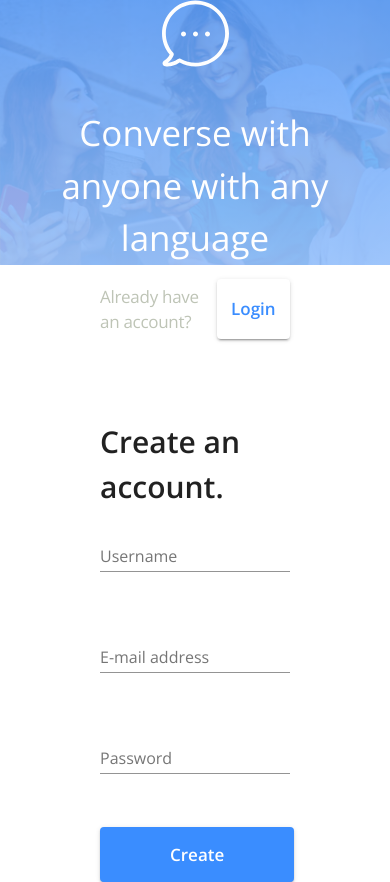
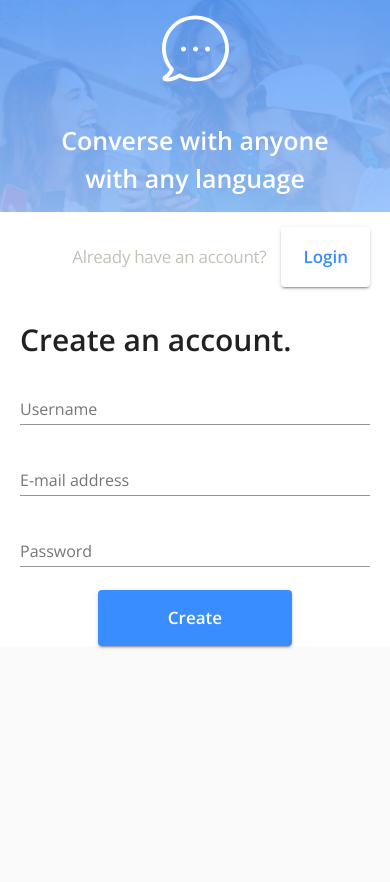
Before and after one commit to Simplemart17/chat-application, a React (Create React App) app in the folder client/: page /register in a window 390 px wide. After the commit the page ends 844 px from the top, so only its background shows below. Built offline with nearby package versions, Linux system fonts and the light colour scheme; no server answers.

Commit message:
implement feedback on mobile responsiveness

```diff
--- a/client/src/App.js
+++ b/client/src/App.js
@@ -1,5 +1,5 @@
 import React from "react";
-import { MuiThemeProvider } from "@material-ui/core";
+import { MuiThemeProvider, CssBaseline } from "@material-ui/core";
 import { BrowserRouter } from "react-router-dom";
 import { Provider } from "react-redux";
 import store from "./store";
@@ -12,6 +12,7 @@ function App() {
     <Provider store={store}>
       <MuiThemeProvider theme={theme}>
         <BrowserRouter>
+        <CssBaseline />
           <Routes />
         </BrowserRouter>
       </MuiThemeProvider>
--- a/client/src/Login.js
+++ b/client/src/Login.js
@@ -1,14 +1,17 @@
 import React from 'react'
 import { Redirect, useHistory } from 'react-router-dom'
 import { connect } from 'react-redux'
-import { Grid, CssBaseline } from '@material-ui/core'
+import { Grid } from '@material-ui/core'
 import { login } from './store/utils/thunkCreators'
 import { makeStyles } from '@material-ui/core/styles'
 import { AuthPageImage, LoginPageDetails } from './components/AuthPage'
 
-const useStyles = makeStyles(() => ({
+const useStyles = makeStyles((theme) => ({
   root: {
     height: '100vh',
+    [theme.breakpoints.down('sm')]: {
+      display: 'block'
+    },
   },
 }))
 
@@ -31,7 +34,6 @@ const Login = (props) => {
 
   return (
     <Grid container className={classes.root}>
-      <CssBaseline />
       <AuthPageImage />
       <LoginPageDetails
         handleLogin={handleLogin}
--- a/client/src/Signup.js
+++ b/client/src/Signup.js
@@ -1,14 +1,17 @@
 import React, { useState } from 'react'
 import { Redirect, useHistory } from 'react-router-dom'
 import { connect } from 'react-redux'
-import { Grid, CssBaseline } from '@material-ui/core'
+import { Grid } from '@material-ui/core'
 import { makeStyles } from '@material-ui/core/styles'
 import { register } from './store/utils/thunkCreators'
 import { AuthPageImage, SignUpPageDetails } from './components/AuthPage'
 
-const useStyles = makeStyles(() => ({
+const useStyles = makeStyles((theme) => ({
   root: {
     height: '100vh',
+    [theme.breakpoints.down('sm')]: {
+      display: 'block'
+    },
   },
 }))
 
@@ -46,7 +49,6 @@ const Login = (props) => {
 
   return (
     <Grid container className={classes.root}>
-      <CssBaseline />
       <AuthPageImage />
       <SignUpPageDetails
         handleRegister={handleRegister}
--- a/client/src/components/AuthPage/AuthPageHeader.js
+++ b/client/src/components/AuthPage/AuthPageHeader.js
@@ -1,14 +1,14 @@
 import React from 'react'
 import { makeStyles } from '@material-ui/core/styles'
-import { Box, Typography, Button } from '@material-ui/core'
+import { Grid, Typography, Button } from '@material-ui/core'
 
 const useStyles = makeStyles((theme) => ({
   root: {
-    display: 'flex',
-    alignItems: 'center',
-    justifyContent: 'flex-end',
-    height: 89,
-    marginBottom: 35,
+    margin: '45px 0px 70px 0px',
+    [theme.breakpoints.down('sm')]: {
+      margin: 0,
+      paddingTop: 15
+    },
   },
   description: {
     fontSize: 17,
@@ -20,7 +20,8 @@ const useStyles = makeStyles((theme) => ({
     fontSize: 17,
     backgroundColor: '#FFFFFF',
     color: theme.palette.primary.main,
-    padding: "15px 25px",
+    paddingTop: "15px",
+    paddingBottom: "15px",
     '&:hover': {
       backgroundColor: theme.palette.primary.main,
       color: '#FFFFFF',
@@ -33,7 +34,7 @@ const AuthPageHeader = (props) => {
   const { description, buttonName, buttonLink } = props
 
   return (
-    <Box container className={classes.root}>
+    <Grid container alignItems="center" justify="flex-end" className={classes.root}>
       <Typography className={classes.description}>{description}</Typography>
       <Button
         onClick={buttonLink}
@@ -43,7 +44,7 @@ const AuthPageHeader = (props) => {
       >
         {buttonName}
       </Button>
-    </Box>
+    </Grid>
   )
 }
 
--- a/client/src/components/AuthPage/AuthPageImage.js
+++ b/client/src/components/AuthPage/AuthPageImage.js
@@ -4,7 +4,7 @@ import { makeStyles } from '@material-ui/core/styles'
 import backgroundImage from '../../assets/bg-img.png'
 import chatIcon from '../../assets/bubble.svg'
 
-const useStyles = makeStyles(() => ({
+const useStyles = makeStyles((theme) => ({
   root: {
     display: 'flex',
     backgroundImage: `linear-gradient(to bottom, rgba(58, 141, 255, 0.85), rgba(134, 185, 255, 0.85)), url(${backgroundImage})`,
@@ -21,7 +21,20 @@ const useStyles = makeStyles(() => ({
     color: '#FFFFFF',
     maxWidth: '70%',
     textAlign: 'center',
+    [theme.breakpoints.only('md')]: {
+      fontSize: 25,
+    },
+    [theme.breakpoints.down('sm')]: {
+      fontSize: 25,
+      fontWeight: "bold",
+      marginBottom: 15
+    },
   },
+  chatIcon: {
+    [theme.breakpoints.down('md')]: {
+      marginTop: 15
+    },
+  }
 }))
 
 const AuthPageImage = () => {
@@ -29,7 +42,7 @@ const AuthPageImage = () => {
 
   return (
     <Grid item xs className={classes.root}>
-      <Box>
+      <Box className={classes.chatIcon}>
         <img src={chatIcon} alt="chat icon" />
       </Box>
       <Typography className={classes.description}>
--- a/client/src/components/AuthPage/LoginPageDetails.js
+++ b/client/src/components/AuthPage/LoginPageDetails.js
@@ -13,11 +13,17 @@ import { AuthPageHeader } from './index'
 
 const useStyles = makeStyles((theme) => ({
   root: {
-    display: 'flex',
-    flexDirection: 'column',
     backgroundColor: '#FFFFFF',
     paddingLeft: 100,
     paddingRight: 100,
+    [theme.breakpoints.only('md')]: {
+      paddingLeft: 15,
+      paddingRight: 15,
+    },
+    [theme.breakpoints.down('xs')]: {
+      paddingLeft: 20,
+      paddingRight: 20,
+    },
   },
   title: {
     fontSize: 30,
@@ -27,6 +33,9 @@ const useStyles = makeStyles((theme) => ({
   },
   formContainer: {
     marginBottom: 50,
+    [theme.breakpoints.down('xs')]: {
+      marginBottom: 20,
+    },
   },
   button: {
     display: 'flex',
--- a/client/src/components/AuthPage/SignUpPageDetails.js
+++ b/client/src/components/AuthPage/SignUpPageDetails.js
@@ -13,11 +13,17 @@ import { AuthPageHeader } from './index'
 
 const useStyles = makeStyles((theme) => ({
   root: {
-    display: 'flex',
-    flexDirection: 'column',
-    backgroundColor: "#FFFFFF",
+    backgroundColor: '#FFFFFF',
     paddingLeft: 100,
     paddingRight: 100,
+    [theme.breakpoints.only('md')]: {
+      paddingLeft: 15,
+      paddingRight: 15,
+    },
+    [theme.breakpoints.down('xs')]: {
+      paddingLeft: 20,
+      paddingRight: 20,
+    },
   },
   title: {
     fontSize: 30,
@@ -26,7 +32,10 @@ const useStyles = makeStyles((theme) => ({
     marginBottom: 15
   },
   formContainer: {
-    marginBottom: 50
+    marginBottom: 50,
+    [theme.breakpoints.down('xs')]: {
+      marginBottom: 20,
+    },
   },
   button: {
     display: "flex",
--- a/client/src/components/Home.js
+++ b/client/src/components/Home.js
@@ -2,7 +2,7 @@ import React, { Component } from "react";
 import { withStyles } from "@material-ui/core/styles";
 import { Redirect } from "react-router-dom";
 import { connect } from "react-redux";
-import { Grid, CssBaseline, Button } from "@material-ui/core";
+import { Grid, Button } from "@material-ui/core";
 import { SidebarContainer } from "./Sidebar";
 import { ActiveChat } from "./ActiveChat";
 import { logout, fetchConversations } from "../store/utils/thunkCreators";
@@ -52,7 +52,6 @@ class Home extends Component {
           Logout
         </Button>
         <Grid container component="main" className={classes.root}>
-          <CssBaseline />
           <SidebarContainer />
           <ActiveChat />
         </Grid>
--- a/client/src/themes/theme.js
+++ b/client/src/themes/theme.js
@@ -20,5 +20,14 @@ export const theme = createMuiTheme({
   palette: {
     primary: { main: "#3A8DFF" },
     secondary: { main: "#B0B0B0" }
-  }
+  },
+  breakpoints: {
+    values: {
+      xs: 565,
+      sm: 600,
+      md: 768,
+      lg: 925,
+      xl: 1280
+    },
+  },
 });
```
